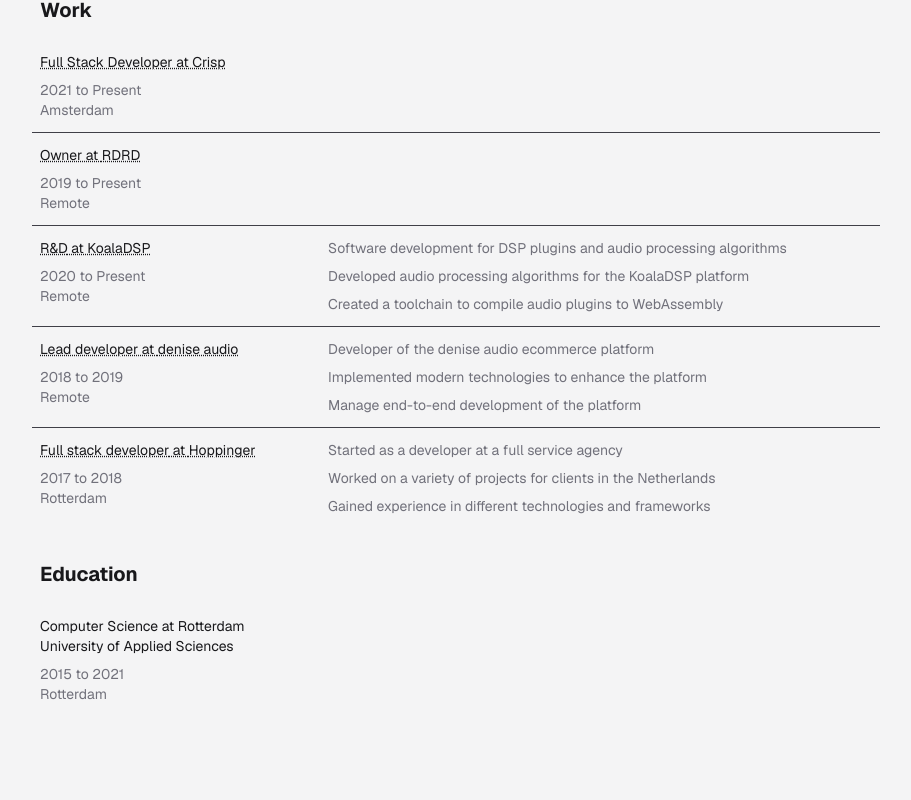
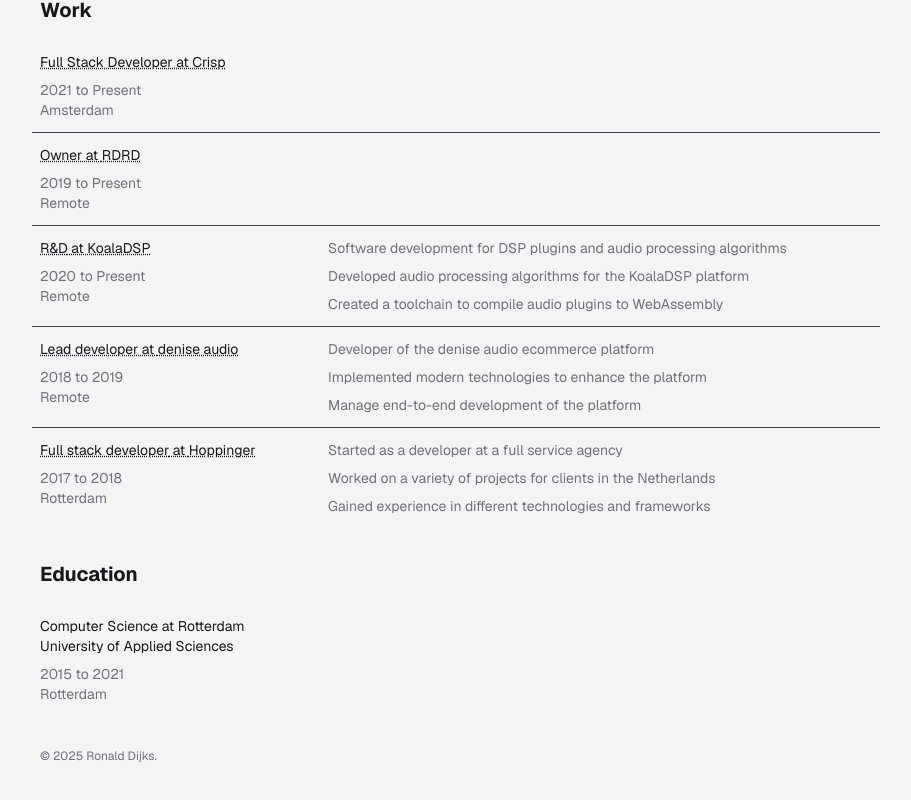
Before and after one commit to RonaldDijks/resume.rdrd.io, a Next.js app: page / in a window 1280 px wide. Shown: the part 316-1116 px from the top of the page, without its empty margins (40-951 px from the left). Built offline with nearby package versions, Linux system fonts and the light colour scheme.

Commit message:
add copyright

```diff
--- a/src/app/page.tsx
+++ b/src/app/page.tsx
@@ -1,3 +1,4 @@
+import { Copyright } from "@/components/Copyright";
 import Education from "@/components/Education";
 import Header from "@/components/Header";
 import Logo from "@/components/Logo";
@@ -10,6 +11,7 @@ export default function Home() {
       <Header />
       <Work />
       <Education />
+      <Copyright />
     </main>
   );
 }
--- /dev/null
+++ b/src/components/Copyright.tsx
@@ -0,0 +1,7 @@
+export const Copyright = () => {
+  return (
+    <p className="text-xs text-muted">
+      &copy; {new Date().getFullYear()} Ronald Dijks.
+    </p>
+  );
+};
```
